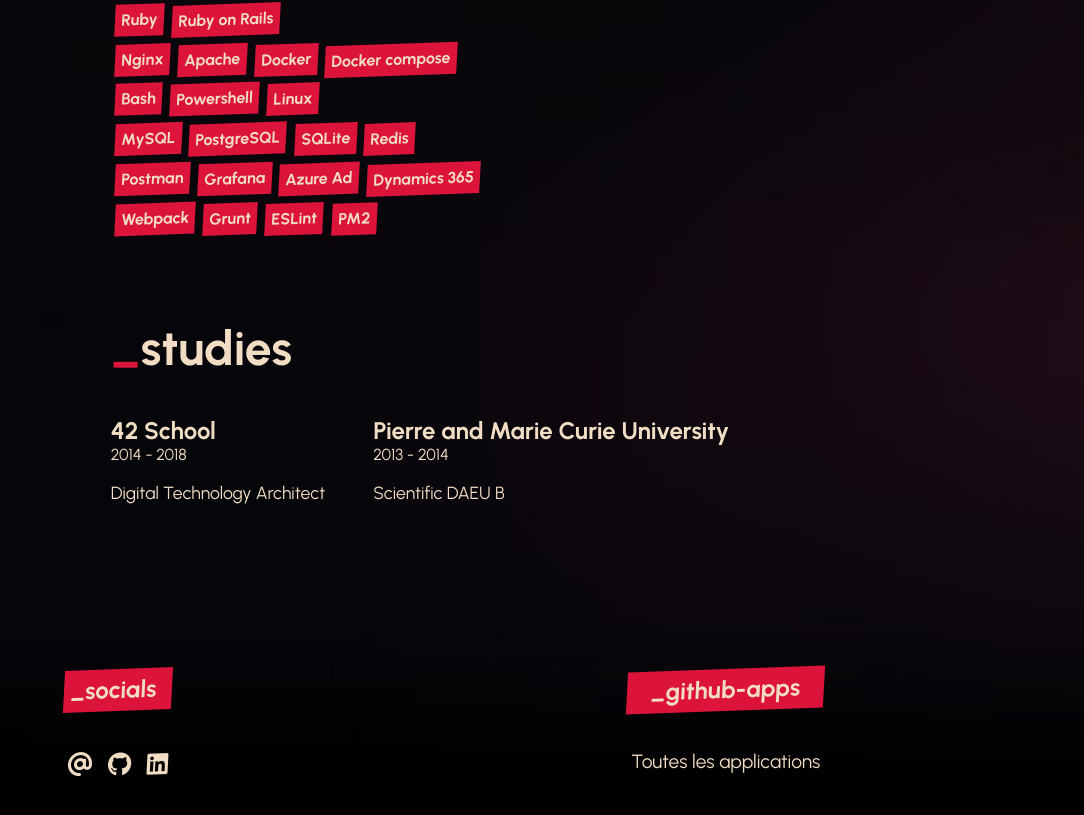
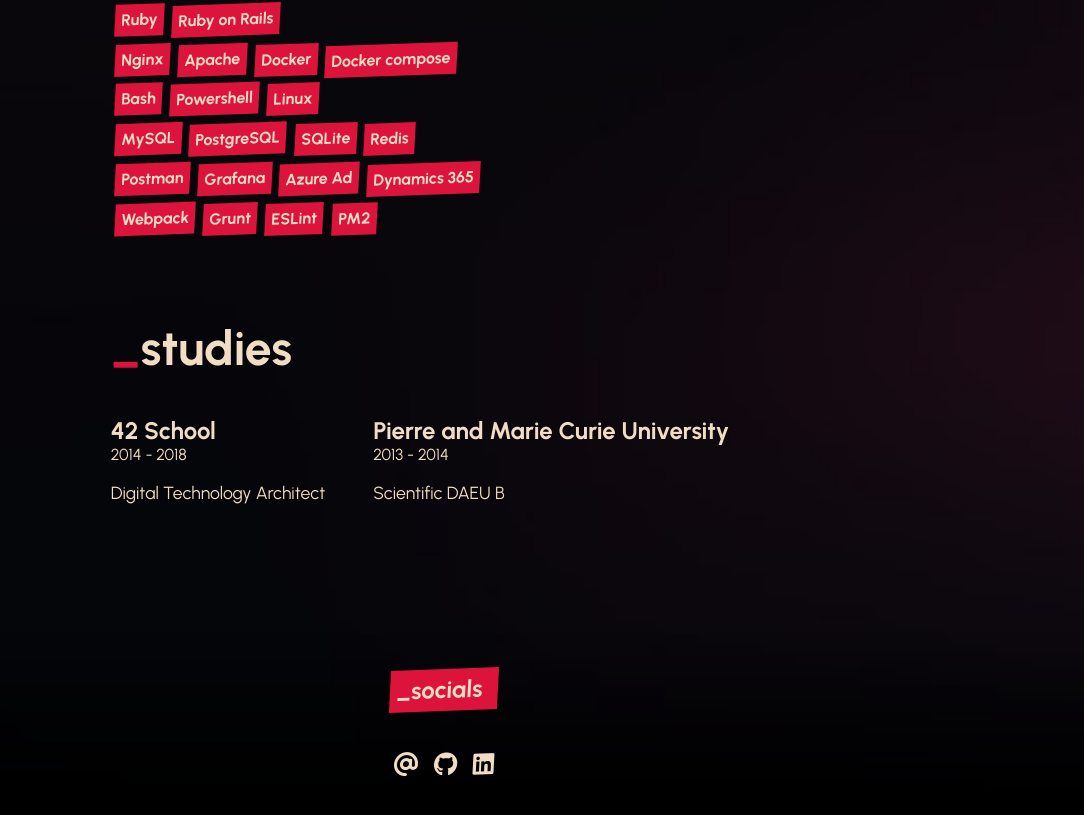
Before and after one commit to vchaillo/vchaillo.github.io, an Angular app: page / in a window 1280 px wide. Shown: the part 2356-3171 px from the top of the page, without its empty margins (196-1280 px from the left). Built offline with nearby package versions, Linux system fonts and the light colour scheme.

Commit message:
Remove GitHub Apps link from portfolio footer (#1)

```diff
--- a/src/app/components/footer/footer.component.html
+++ b/src/app/components/footer/footer.component.html
@@ -19,8 +19,4 @@
 			</a>
 		</div>
 	</div>
-	<div class="links">
-		<h3 class="label">_github-apps</h3>
-		<a href="https://vchaillo.github.io/github-apps/">Toutes les applications</a>
-	</div>
 </footer>
```
